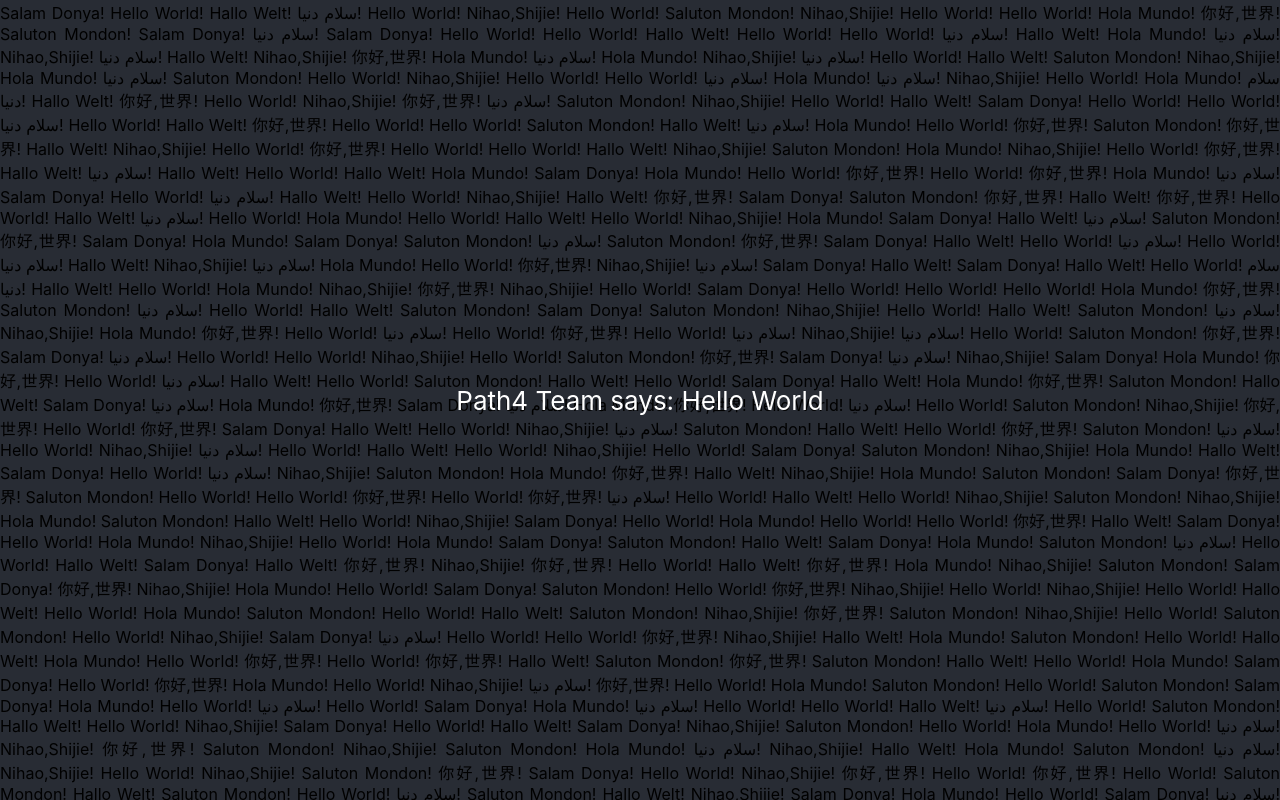
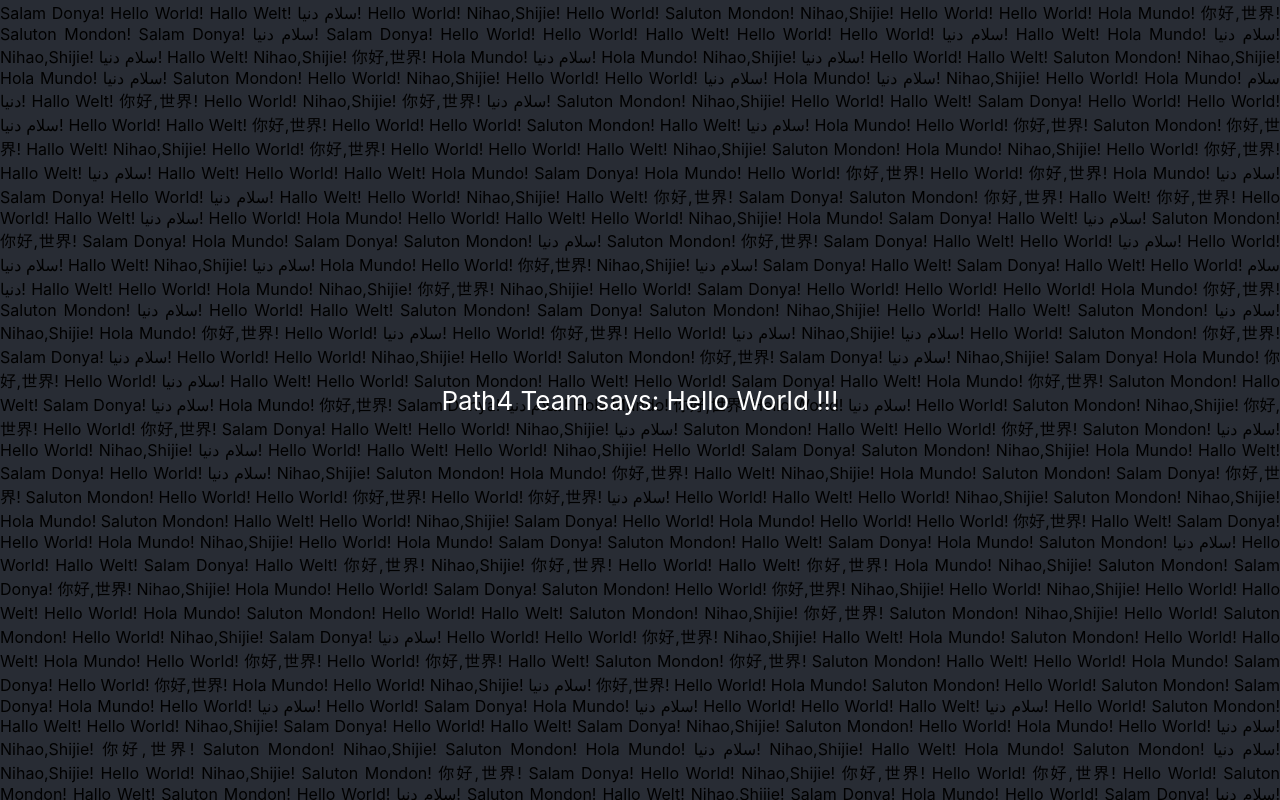
Before and after one commit to ozcodex/path4-face, a React (Create React App) app: page / in a window 1280 px wide. Built offline with nearby package versions, Linux system fonts and the light colour scheme.

Commit message:
test running

```diff
--- a/src/Banner.jsx
+++ b/src/Banner.jsx
@@ -5,7 +5,7 @@ class Banner extends React.Component {
   constructor(props){
     super(props);
     this.alternate_text = "Hello Nerds";
-    this.initial_text = "Hello World";
+    this.initial_text = "Hello World !!!";
     this.state = {
       initial : true,
       text: this.initial_text
```
